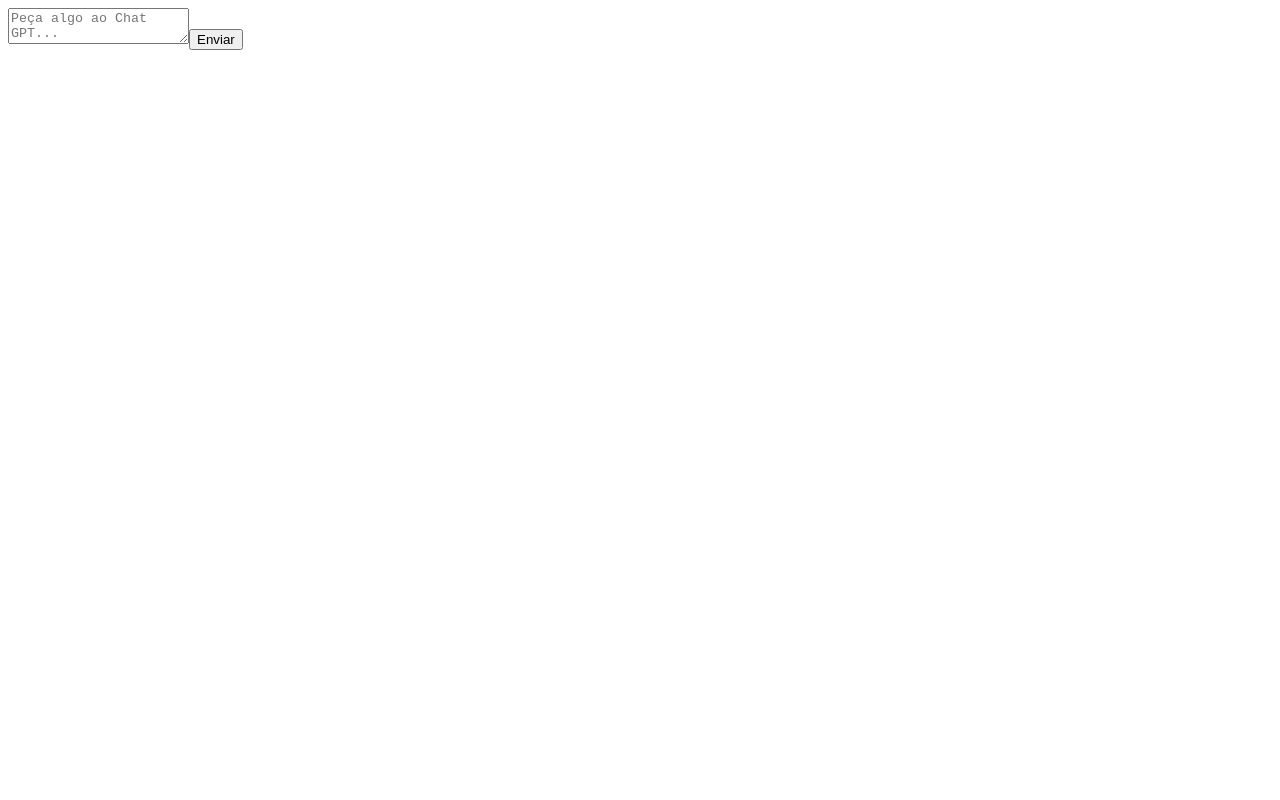
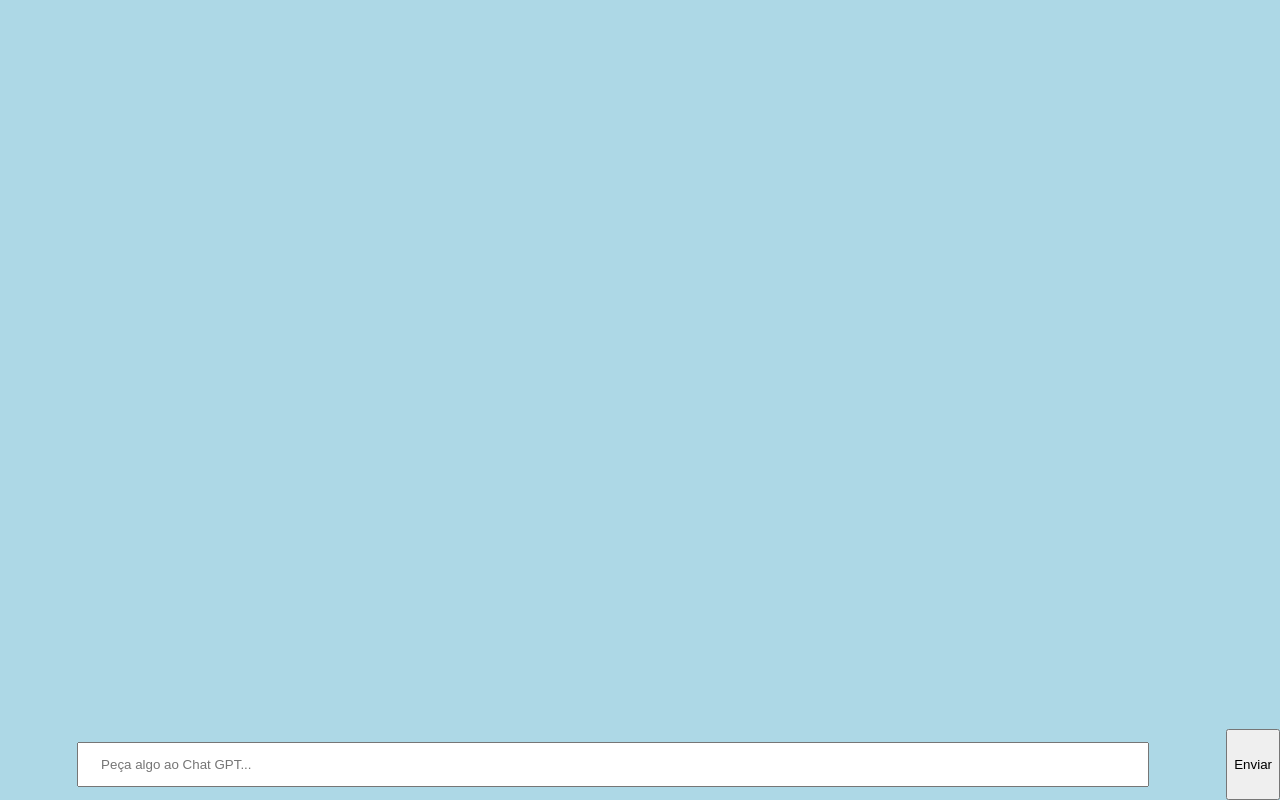
Before and after one commit to gfrabelo/chatGPT-app, an Angular app: page / in a window 1280 px wide. Built offline with nearby package versions, Linux system fonts and the light colour scheme.

Commit message:
chore: estrutura do projeto + server

```diff
--- a/src/app/app.component.html
+++ b/src/app/app.component.html
@@ -1,7 +1,7 @@
 <div class="app">
   <div class="container" #container></div>
   <form #action>
-    <textarea name="prompt"  placeholder="Peça algo ao Chat GPT..."></textarea>
+    <input name="prompt"  placeholder="Peça algo ao Chat GPT..."/>
     <button type="submit">Enviar</button>
   </form>
 </div>
--- a/src/app/app.component.scss
+++ b/src/app/app.component.scss
@@ -0,0 +1,12 @@
+
+form {
+    width: 100%;
+    position: fixed;
+    bottom: 0;
+    display: flex;
+    input {
+        width: 80%;
+        margin: 1vw auto;
+        padding: 13px 22px;
+    }
+}
--- a/src/app/app.component.ts
+++ b/src/app/app.component.ts
@@ -100,7 +100,7 @@ export class AppComponent {
     this.loader(messageDiv);
 
     // fetch the data from serve
-    const response = await fetch("", {
+    const response = await fetch("http://localhost:5000/", {
       method: 'POST',
       headers: {
         'Content-Type': 'application/json'
--- a/src/styles.scss
+++ b/src/styles.scss
@@ -1 +1,11 @@
-/* You can add global styles to this file, and also import other style files */
+body {
+    margin: 0;
+    padding: 0;
+    box-sizing: border-box;
+    font-family: "Poppins", sans-serif;
+    background-color: lightblue;
+}
+
+.chat {
+    background-color: rgba(0,0,0,.2);
+}
```
